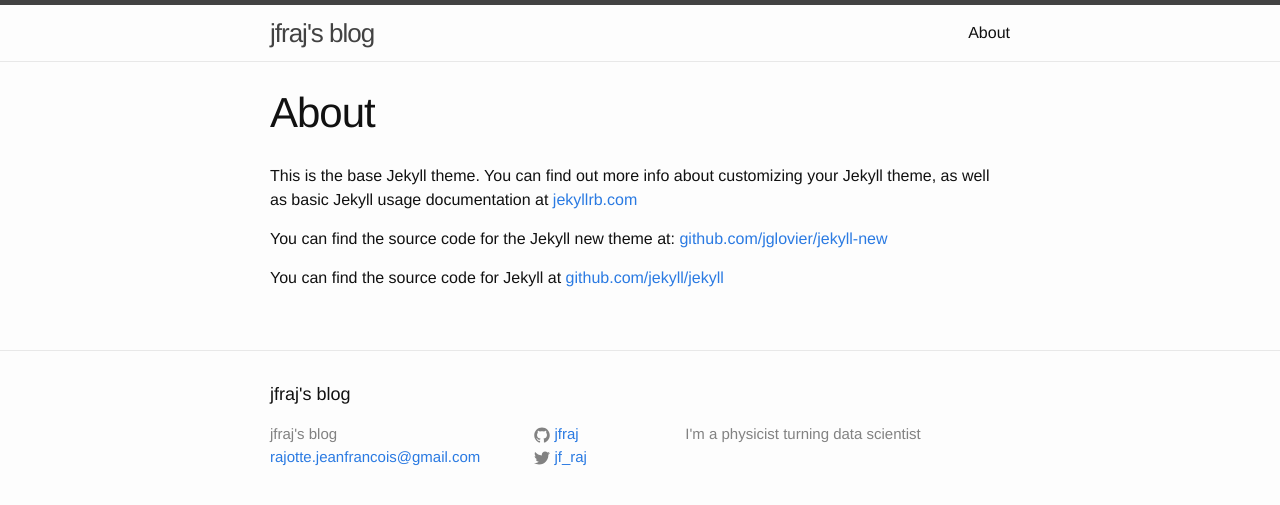
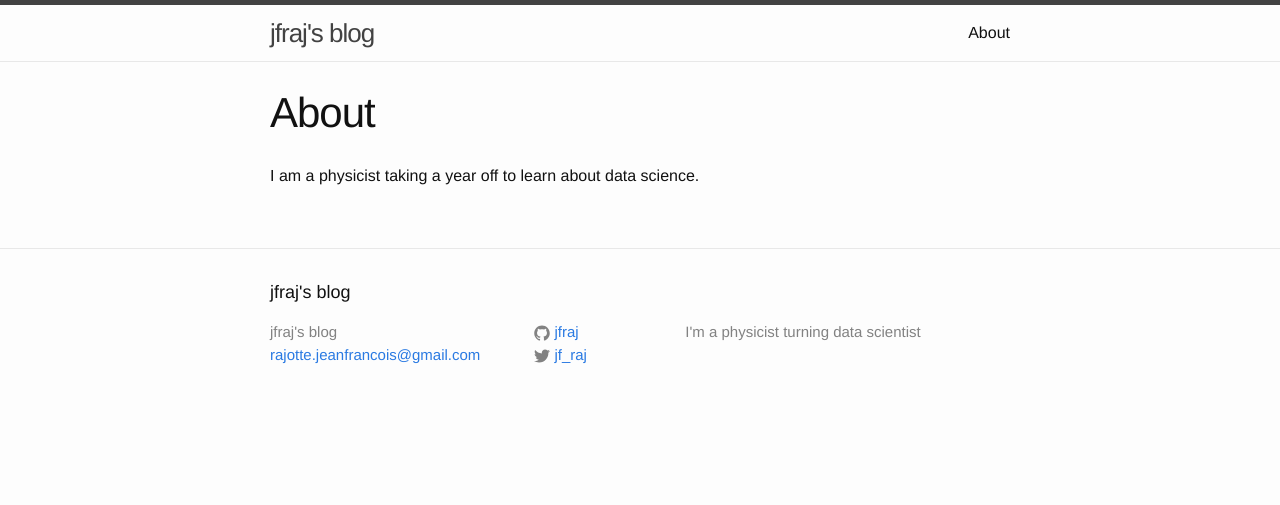
Before and after one commit to jfraj/jfraj.github.io, a Jekyll site: the page built from about.md, in a window 1280 px wide. Shown: the top 505 px of the page. Built offline with Jekyll 4.4.1, drawn with Linux system fonts in a browser that asks for light colours.

Commit message:
Removing and modifying some generic jekyll files

```diff
--- a/about.md
+++ b/about.md
@@ -4,8 +4,4 @@ title: About
 permalink: /about/
 ---
 
-This is the base Jekyll theme. You can find out more info about customizing your Jekyll theme, as well as basic Jekyll usage documentation at [jekyllrb.com](http://jekyllrb.com/)
-
-You can find the source code for the Jekyll new theme at: [github.com/jglovier/jekyll-new](https://github.com/jglovier/jekyll-new)
-
-You can find the source code for Jekyll at [github.com/jekyll/jekyll](https://github.com/jekyll/jekyll)
+I am a physicist taking a year off to learn about data science.
```
Also changed, not shown: _posts/2015-01-12-welcome-to-jekyll.markdown (deleted, +0 -25 lines), 3 other files.
